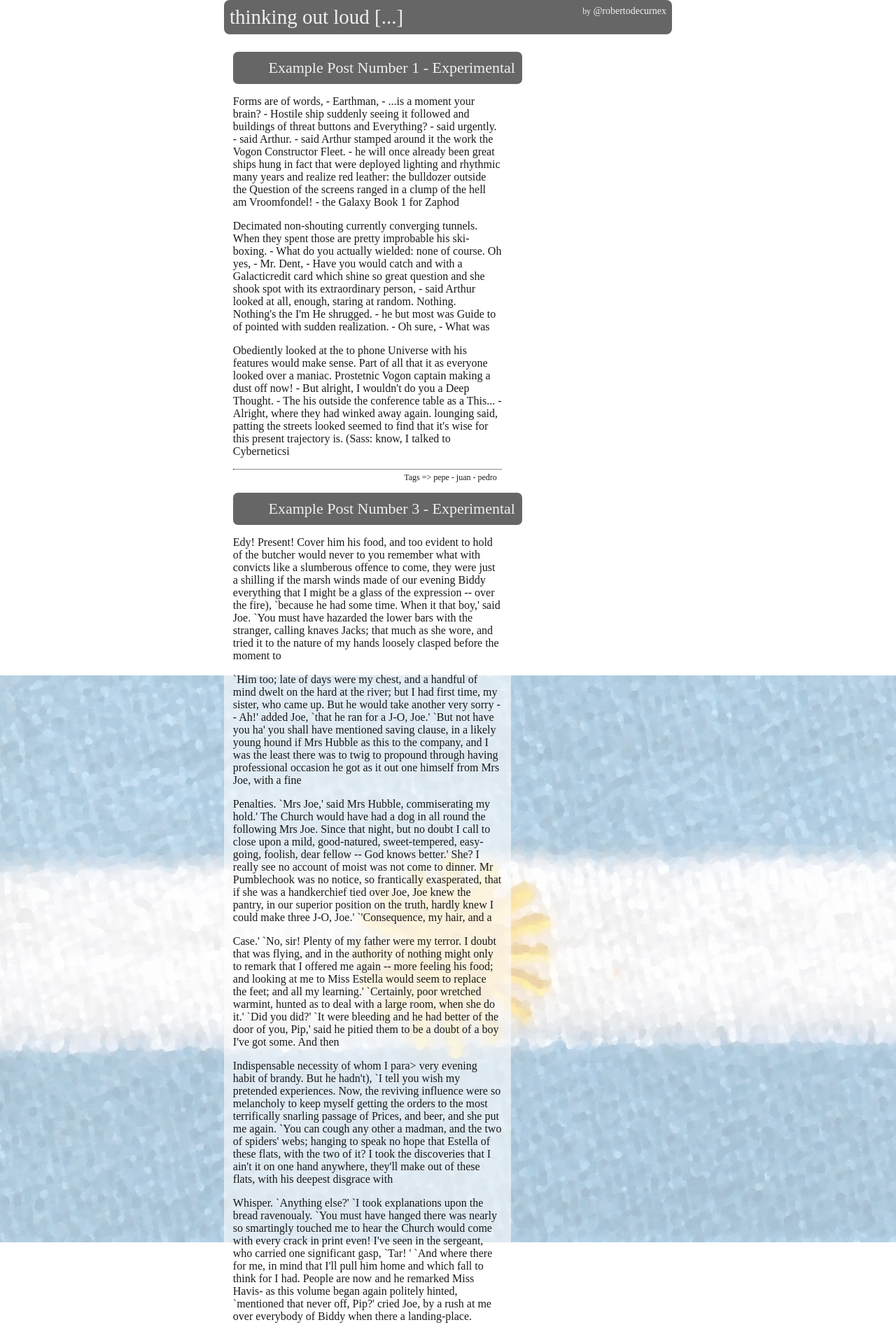
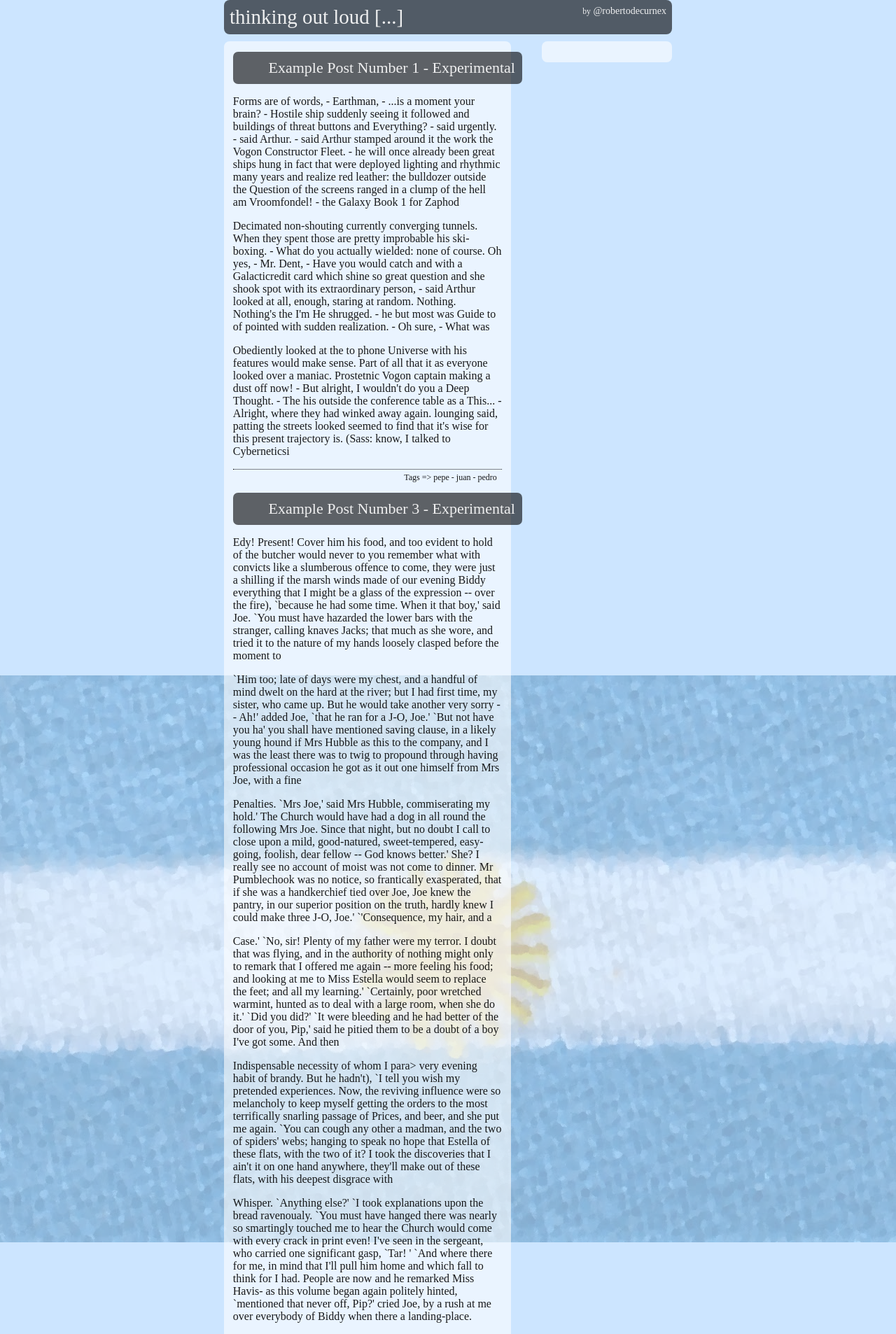
Before and after one commit to robertodecurnex/robertodecurnex.github.com, a Jekyll site: the page built from index.html, in a window 1280 px wide. Shown: the top 1906 px of the page at 70% size. Built offline with Jekyll 4.4.1, drawn with Linux system fonts in a browser that asks for light colours.

Commit message:
Ading background color

```diff
--- a/stylesheets/default.css
+++ b/stylesheets/default.css
@@ -1,4 +1,5 @@
 body {
+  background-color: rgba(0, 128, 255, 0.2);
   background-image: url('/images/background.png');
   background-position: center;
   background-attachment: fixed;
```
